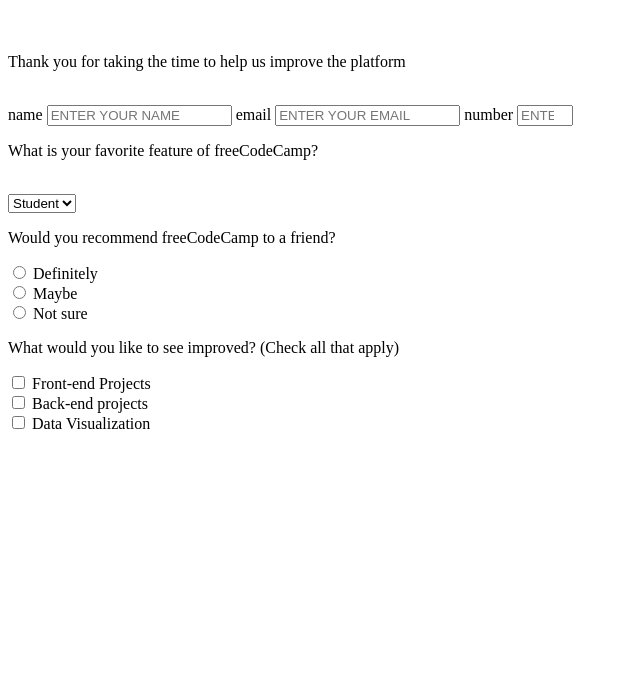
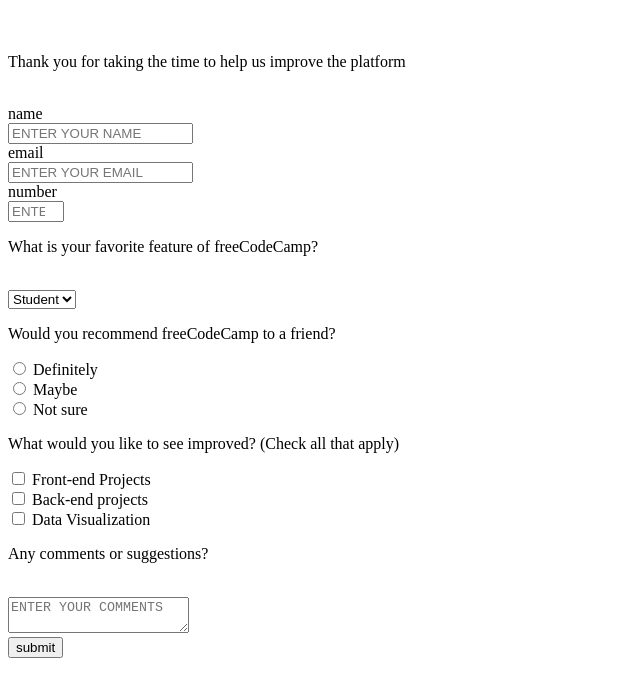
Before and after one commit to jaspreet-singh-sahota/Survey-Form, a plain HTML site: page index.html in a window 1280 px wide. Shown: the part 61-758 px from the top of the page, without its empty margins (0-640 px from the left). Drawn offline with Linux system fonts and the light colour scheme.

Commit message:
Update index.html

```diff
--- a/index.html
+++ b/index.html
@@ -9,12 +9,15 @@
     <h1 id="title">freeCodeCamp Survey Form</h1><br>
     <p id="description">Thank you for taking the time to help us improve the platform </p><br>
     <form id="survey-form">
-      <label id="name-label" for="name">name</label>
-      <input type="name" id="name" name="name" required placeholder="ENTER YOUR NAME">
-      <label id="email-label" for="email">email</label>
-      <input type="email" id="email" name="email" required placeholder="ENTER YOUR EMAIL">
-      <label id="number-label" for="number">number</label>
-      <input type="number"  id="number" name="number" required min="5" max="11" placeholder="ENTER YOUR NUMBER">
+      <div class="survey-form">
+      <div class="inputs">
+        <label class="change" id="name-label" for="name">name</label><br>
+        <input class="changed" type="name" id="name" name="name" required placeholder="ENTER YOUR NAME"><br>
+        <label  class="change" id="email-label" for="email">email</label><br>
+        <input  class="changed" type="email" id="email" name="email" required placeholder="ENTER YOUR EMAIL"><br>
+        <label  class="change" id="number-label" for="number">number</label><br>
+        <input  class="changed" type="number"  id="number" name="number" required min="5" max="11" placeholder="ENTER YOUR NUMBER"><br>
+      </div>
       <p>What is your favorite feature of freeCodeCamp?</p><br>
       <select id="dropdown" name="dropdown1">
         <option value="student">Student</option>
@@ -52,10 +55,15 @@
           Data Visualization
         </label><br>
       </div>
-
-
+      <div>
+        <p>Any comments or suggestions?</p><br>
+        <textarea class="textarea" placeholder="ENTER YOUR COMMENTS"></textarea>
+      </div>
+      <div>
+        <input id="submit" type="submit" name="submit" value="submit">
+      </div>
     </form>
-
+  </div>
   </body>
   <script src="https://cdn.freecodecamp.org/testable-projects-fcc/v1/bundle.js"></script>
 </html>
```
